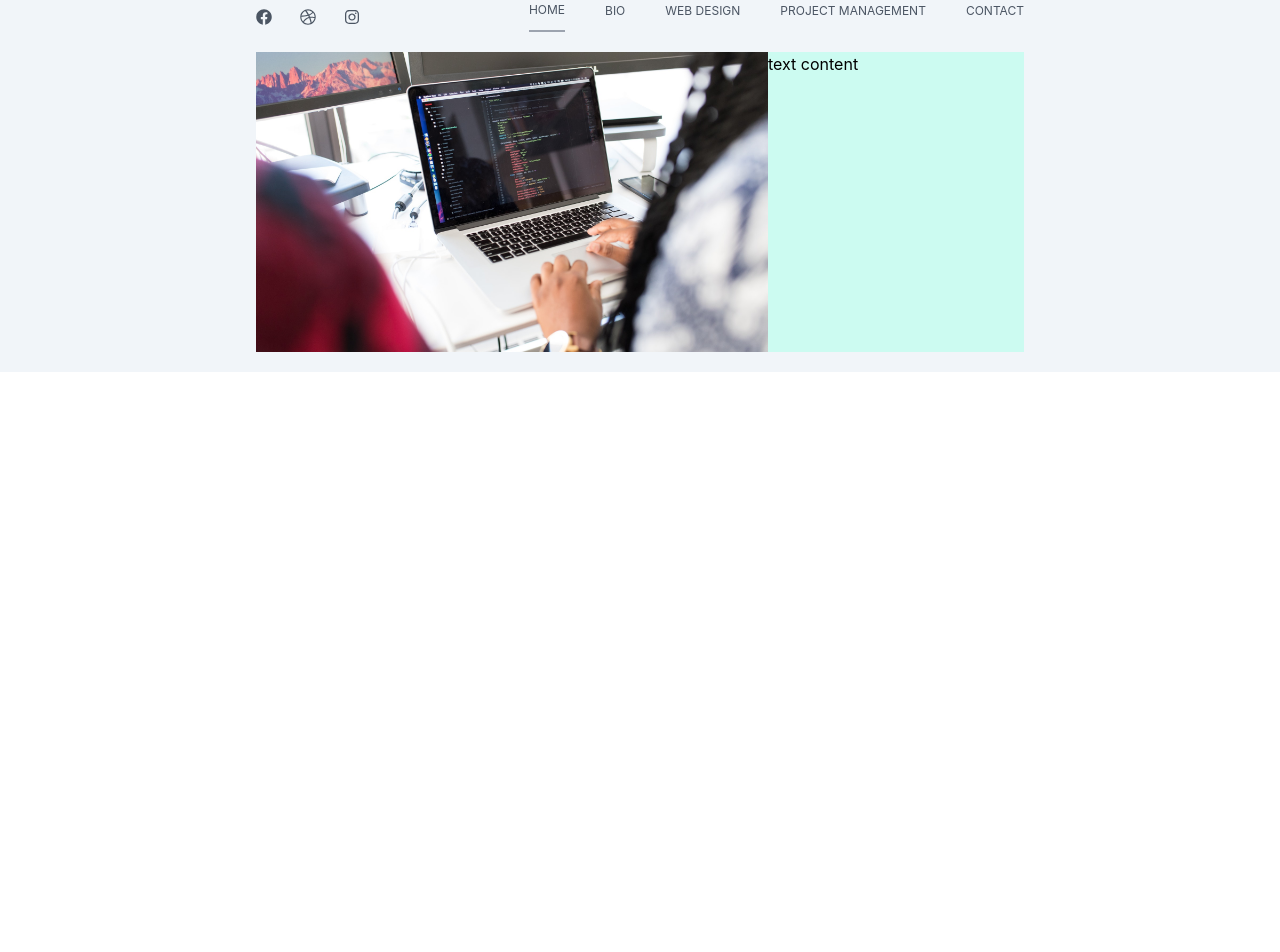
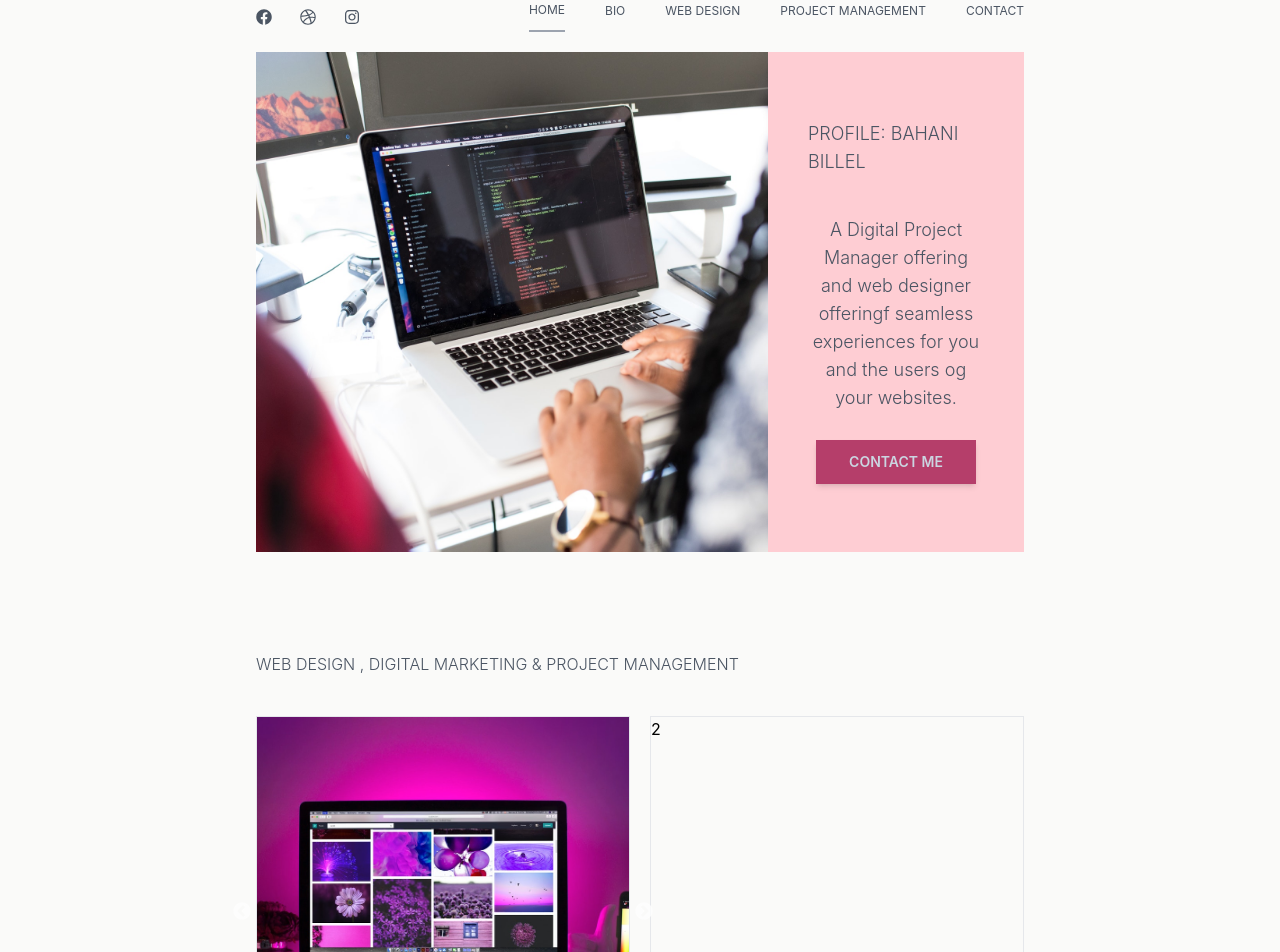
Before and after one commit to BahaniBillel/jiil-tech, a Next.js app: page / in a window 1280 px wide. Shown: the part 240-1192 px from the top of the page. Before the commit the page ends 800 px from the top, so only its background shows below. Built offline with nearby package versions, Linux system fonts and the light colour scheme.

Commit message:
building webdesign section

```diff
--- a/components/Banner.jsx
+++ b/components/Banner.jsx
@@ -1,14 +1,14 @@
-import React from "react";
-import Image from "next/image";
-import homeBanner from "../images/webDev.jpg";
-import Header from "./Header";
-import UpperHeader from "./UpperHeader";
+import React from 'react';
+import Image from 'next/image';
+import homeBanner from '../images/webDev.jpg';
+import Header from './Header';
+import UpperHeader from './UpperHeader';
 
 function Banner() {
   return (
-    <div className=" relative w-screen  bg-slate-100 ">
+    <div className="    ">
       <UpperHeader />
-      <Header/>
+      <Header />
     </div>
   );
 }
--- /dev/null
+++ b/components/Fade.jsx
@@ -0,0 +1,32 @@
+import React, { Component } from 'react';
+import Slider from 'react-slick';
+
+import Image from 'next/image';
+import webDev from '../images/webDev.jpg';
+import tech from '../images/technology-01.jpg';
+
+export default class Fade extends Component {
+  render() {
+    const settings = {
+      dots: true,
+      fade: true,
+      infinite: true,
+      speed: 500,
+      slidesToShow: 1,
+      slidesToScroll: 1,
+    };
+    return (
+      <div>
+        <h2>Fade</h2>
+        <Slider {...settings}>
+          <div>
+            <Image src={webDev} alt="/" />
+          </div>
+          <div>
+            <Image src={tech} alt="/" />
+          </div>
+        </Slider>
+      </div>
+    );
+  }
+}
--- a/components/Header.jsx
+++ b/components/Header.jsx
@@ -1,15 +1,14 @@
-import React, { useState } from "react";
+import React, { useState } from 'react';
 // import {} "@heroicons/react/solid"
-import Image from "next/image";
+import Image from 'next/image';
 import {
   FaFacebook,
   FaInstagram,
   FaDribbble,
   FaHamburger,
-
-} from "react-icons/fa";
-import ImageBanner from "../images/webDev.jpg";
-import ContactForm from "./ContactForm";
+} from 'react-icons/fa';
+import ImageBanner from '../images/webDev.jpg';
+import ContactForm from './ContactForm';
 
 function Header() {
   const [mobileView, setMobileView] = useState(false);
@@ -45,12 +44,23 @@ function Header() {
         </div>
       </div>
 
-      <div className="flex flex-col w-4/5 h-[300px] lg:w-3/5  xl:flex-row lg:flex-row 2xl:flex-row overflow-hidden my-5 ">
-        <div className=" w-full  h-4/6  lg:h-full bg-violeta-400 lg:w-4/6 relative">
+      <div className="flex flex-col w-4/5 lg:w-3/5 xl:w-3/5 2xl:w-3/5 h-[90vh] sm:h-[90vh] lg:h-[500px] xl:h-[500px] 2xl:h-[500px]  xl:flex-row lg:flex-row 2xl:flex-row overflow-hidden my-5 ">
+        <div className=" w-full  h-3/6  lg:h-full bg-violeta-400 lg:w-4/6 relative">
           <Image src={ImageBanner} layout="fill" objectFit="cover" />
         </div>
-        <div className=" bg-teal-100 w-full h-2/6 lg:h-full lg:w-2/6">
-          text content
+        <div className=" bg-rose-200 w-full h-3/6 lg:h-full lg:w-2/6 p-10 flex flex-col items-center space-y-5 lg:space-y-10 place-content-center ">
+          <p className="text-gray-600 text-lg font-light">
+            PROFILE: BAHANI BILLEL
+          </p>
+          <div className="text-center flex flex-col space-y-3 lg:space-y-7 text-gray-600 text-lg items-center font-light">
+            <p>
+              A Digital Project Manager offering and web designer offeringf
+              seamless experiences for you and the users og your websites.
+            </p>
+            <button className="px-1 py-3 shadow-md hover:scale-90 transition duration-200 bg-violeta-400 w-40 text-slate-300 font-semibold text-sm">
+              CONTACT ME
+            </button>
+          </div>
         </div>
       </div>
     </header>
--- /dev/null
+++ b/components/WebDesign.jsx
@@ -0,0 +1,56 @@
+import Image from 'next/image';
+import React from 'react';
+import ImageBanner from '../images/webDev.jpg';
+import HoverVideoPlayer from 'react-hover-video-player';
+import Slider from 'react-slick';
+import webDev from '../images/webDev.jpg';
+import tech from '../images/technology-01.jpg';
+import homeBanner from '../images/homeBanner.jpg';
+import 'slick-carousel/slick/slick.css';
+import 'slick-carousel/slick/slick-theme.css';
+
+function WebDesign() {
+  const settings = {
+    dots: false,
+    fade: true,
+    infinite: true,
+    speed: 500,
+    slidesToShow: 1,
+    slidesToScroll: 1,
+    autoplay: true,
+    autoplaySpeed: 2000,
+  };
+
+  return (
+    <div className=" w-4/5 h-[90vh]  lg:w-3/5 xl:w-3/5 2xl:w-3/5 my-20">
+      <p className="font-light text-gray-600 mb-10">
+        WEB DESIGN , DIGITAL MARKETING & PROJECT MANAGEMENT
+      </p>
+      <div className="grid grid-cols-1 lg:grid-cols-2 gap-5  relative ">
+        <div className=" h-[45vh] w-full border relative  ">
+          <Slider {...settings}>
+            <div className=" relative overflow-hidden h-96 w-96">
+              <Image
+                src={tech}
+                alt="/"
+                layout="fill"
+                objectFit="cover"
+                className="w-[28rem] h-[28rem]"
+              />
+            </div>
+            <div className="w-96 h-96 relative">
+              <Image src={webDev} alt="/" layout="fill" objectFit="cover" />
+            </div>
+
+            <div className="w-96 h-96  relative">
+              <Image src={homeBanner} alt="/" layout="fill" objectFit="cover" />
+            </div>
+          </Slider>
+        </div>
+        <div className=" h-[45vh] w-full border ">2</div>
+      </div>
+    </div>
+  );
+}
+
+export default WebDesign;
--- a/package.json
+++ b/package.json
@@ -15,7 +15,10 @@
     "next": "12.1.6",
     "react": "18.1.0",
     "react-dom": "18.1.0",
-    "react-icons": "^4.4.0"
+    "react-hover-video-player": "^9.6.0",
+    "react-icons": "^4.4.0",
+    "react-slick": "^0.29.0",
+    "slick-carousel": "^1.8.1"
   },
   "devDependencies": {
     "autoprefixer": "^10.4.7",
--- a/pages/index.js
+++ b/pages/index.js
@@ -1,17 +1,19 @@
 import Head from 'next/head';
 import Banner from '../components/Banner';
 import Header from '../components/Header';
+import WebDesign from '../components/WebDesign';
 
 export default function Home() {
   return (
-    <div>
+    <div className="">
       <Head>
         <title>Jiil Tech</title>
         <meta name="description" content="Generated by create next app" />
         <link rel="icon" href="/favicon.ico" />
       </Head>
-      <main className='relative'>
+      <main className="relative  flex flex-col items-center">
         <Banner />
+        <WebDesign />
       </main>
     </div>
   );
--- a/styles/globals.css
+++ b/styles/globals.css
@@ -9,6 +9,8 @@ body {
   margin: 0;
   font-family: -apple-system, BlinkMacSystemFont, Segoe UI, Roboto, Oxygen,
     Ubuntu, Cantarell, Fira Sans, Droid Sans, Helvetica Neue, sans-serif;
+    background-color: #fafaf9
+    ;
 }
 
 a {
```
Also changed, not shown: 1 other file (tests, documents, lock files or other folders).
